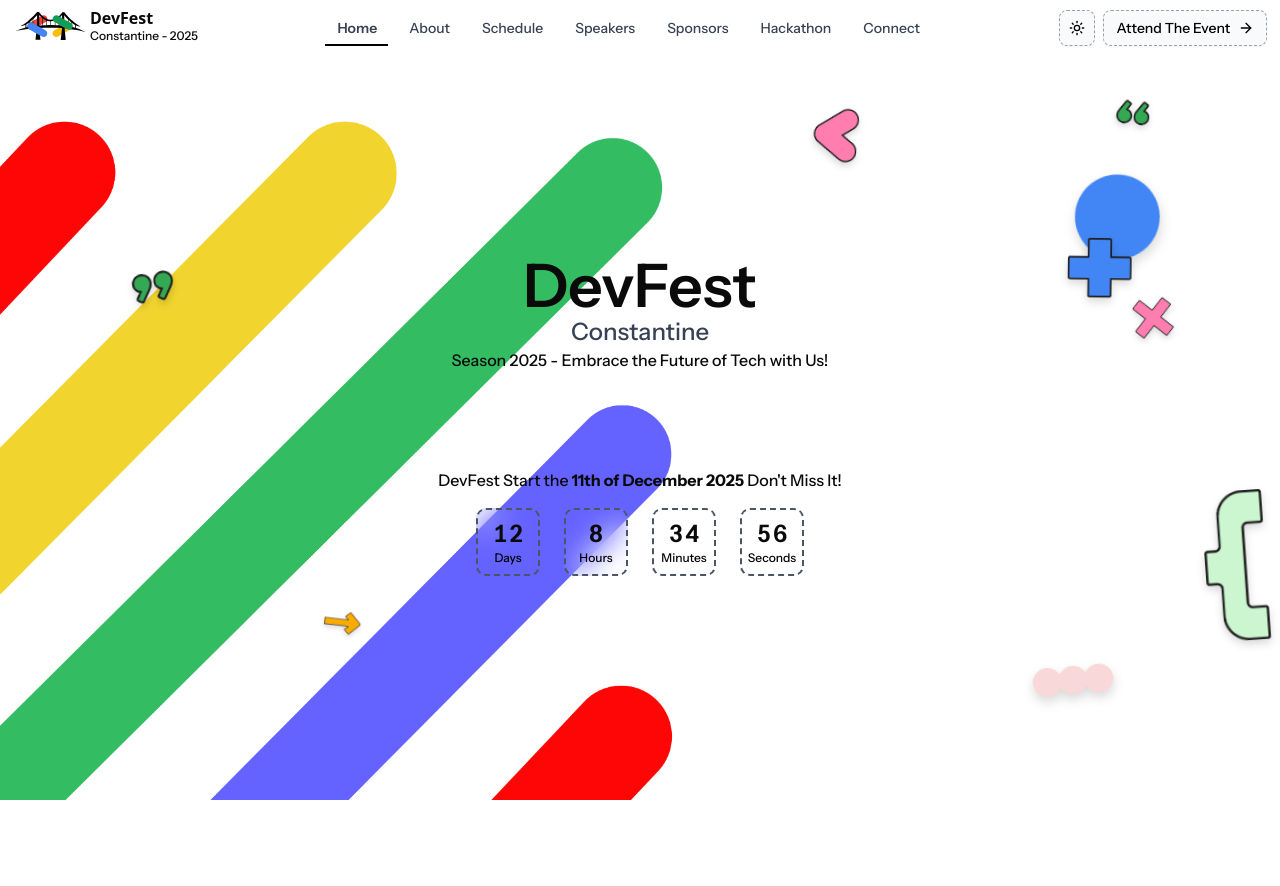
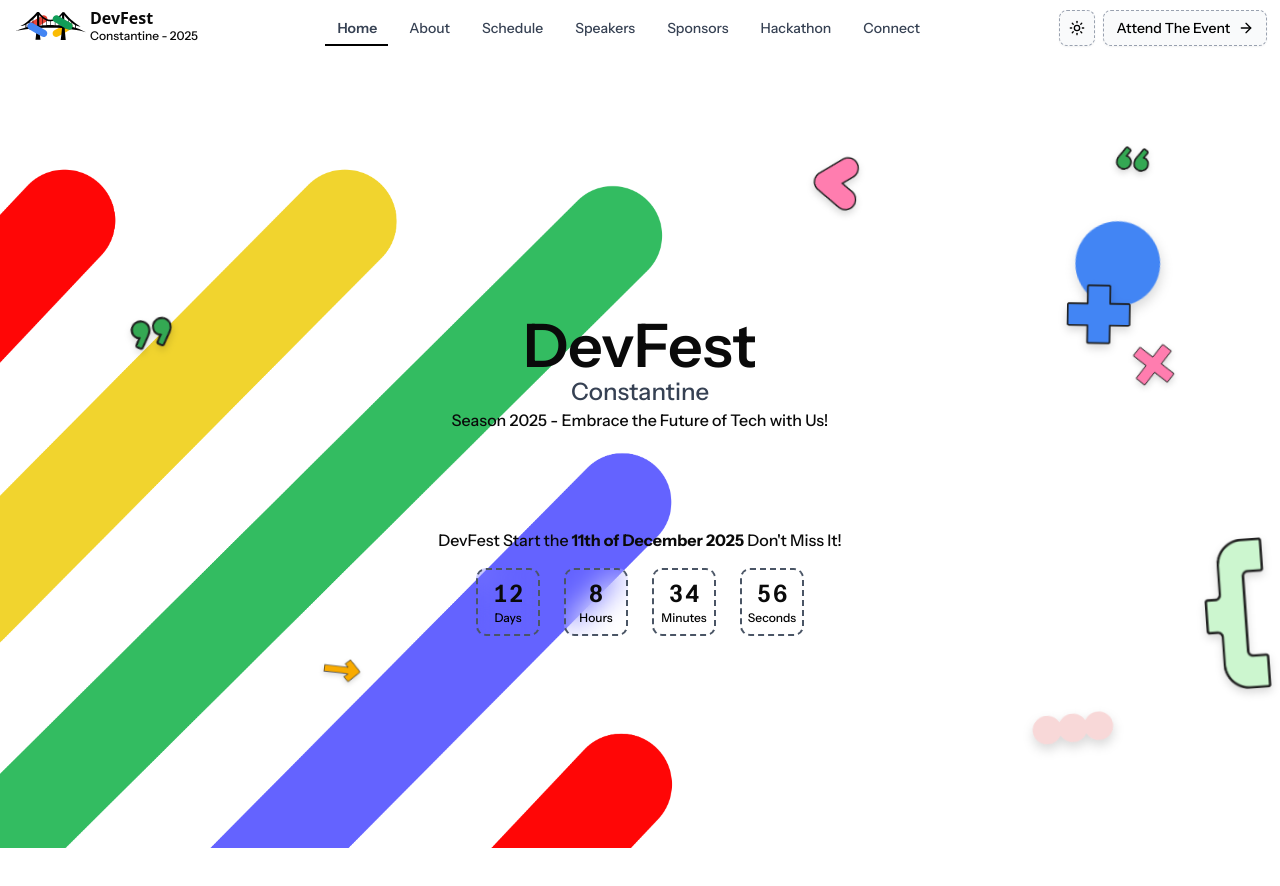
Before and after one commit to GDG-CONSTANTINE/devfest-2025, a Next.js app: page / in a window 1280 px wide. Shown: the top 886 px of the page. Before the commit the page ends 800 px from the top, so only its background shows below. Built offline with nearby package versions, Linux system fonts and the light colour scheme; a web font is replaced by a local one.

Commit message:
add about section and impliment smooth scrolling

```diff
--- a/app/Sections/About_section.tsx
+++ b/app/Sections/About_section.tsx
@@ -0,0 +1,10 @@
+
+
+
+export default function AboutSection() {
+    return (
+        <section id="About" className="h-screen w-screen">
+
+        </section>
+    )
+}
--- a/app/Sections/Hero_section.tsx
+++ b/app/Sections/Hero_section.tsx
@@ -25,7 +25,7 @@
 
 
             {/* ------------- Hero Content Layer ----------------- */}
-            <div className="w-screen h-screen flex flex-col justify-center pt-12 items-center text-center no-select-image">
+            <div className="w-screen h-screen flex flex-col justify-center pt-18 items-center text-center no-select-image">
                 {/* -------- Title ---------- */}
                 <div className="instrument-sans-regular">
                     <h1 className="text-6xl font-semibold">DevFest</h1>
--- a/app/globals.css
+++ b/app/globals.css
@@ -145,7 +145,10 @@
   }
 }
 
+html{
+  scroll-behavior: smooth;
 
+}
 
 .active {
   font-weight: 600;
--- a/app/page.tsx
+++ b/app/page.tsx
@@ -1,9 +1,11 @@
+import AboutSection from "./Sections/About_section";
 import HeroSection from "./Sections/Hero_section";
 
 export default function Home() {
   return (
     <main>
       <HeroSection />
+      <AboutSection  />
     </main>
   );
 }
--- a/components/costume/navbar.tsx
+++ b/components/costume/navbar.tsx
@@ -53,13 +53,13 @@
 
 
     return (
-        <div className="flex items-center justify-between pl-4 pt-2
-        absolute top-0 left-0 w-[99%] z-20 backdrop-blur-md bg-white/30 dark:bg-black/30">
+        <div className="flex items-center justify-between pl-4 pt-2 sticky
+        top-0 left-0 w-[99%] z-20 backdrop-blur-md bg-white/30 dark:bg-black/30">
             {/* ------------ logo ------ */}
             <div className="flex flex-row gap-1 items-center pb-1">
                 <GDGConstantineLogo fillColor={currentTheme} />
                 {/* --- Title --- */}
-                <div className="flex flex-col leading-tight">
+                <div className="flex flex-col leading-tight select-none">
                     <h3 className="font-semibold">
                         DevFest
                     </h3>
@@ -73,7 +73,7 @@
 
             {/* ------------ nav items ------ */}
             <nav className="flex gap-2 instrument-sans-regular text-lg relative overflow-hidden navbar-links
-                transition-all duration-300">
+                transition-all duration-300 select-none">
                 <a
                     href="#Home"
                     className="relative py-2 px-3 text-sm font-medium text-gray-700 dark:text-gray-100 rounded-md active"
@@ -142,7 +142,7 @@
 
 
             {/* -------- CTA ----------- */}
-            <FlipButton>
+            <FlipButton className="select-none">
                 <FlipButtonFront className="border border-gray-400 border-dashed
                 bg-gray-50 dark:bg-black text-black dark:text-white hover:bg-gray-100 dark:hover:bg-gray-600
                 font-medium instrument-sans-regular">
```
